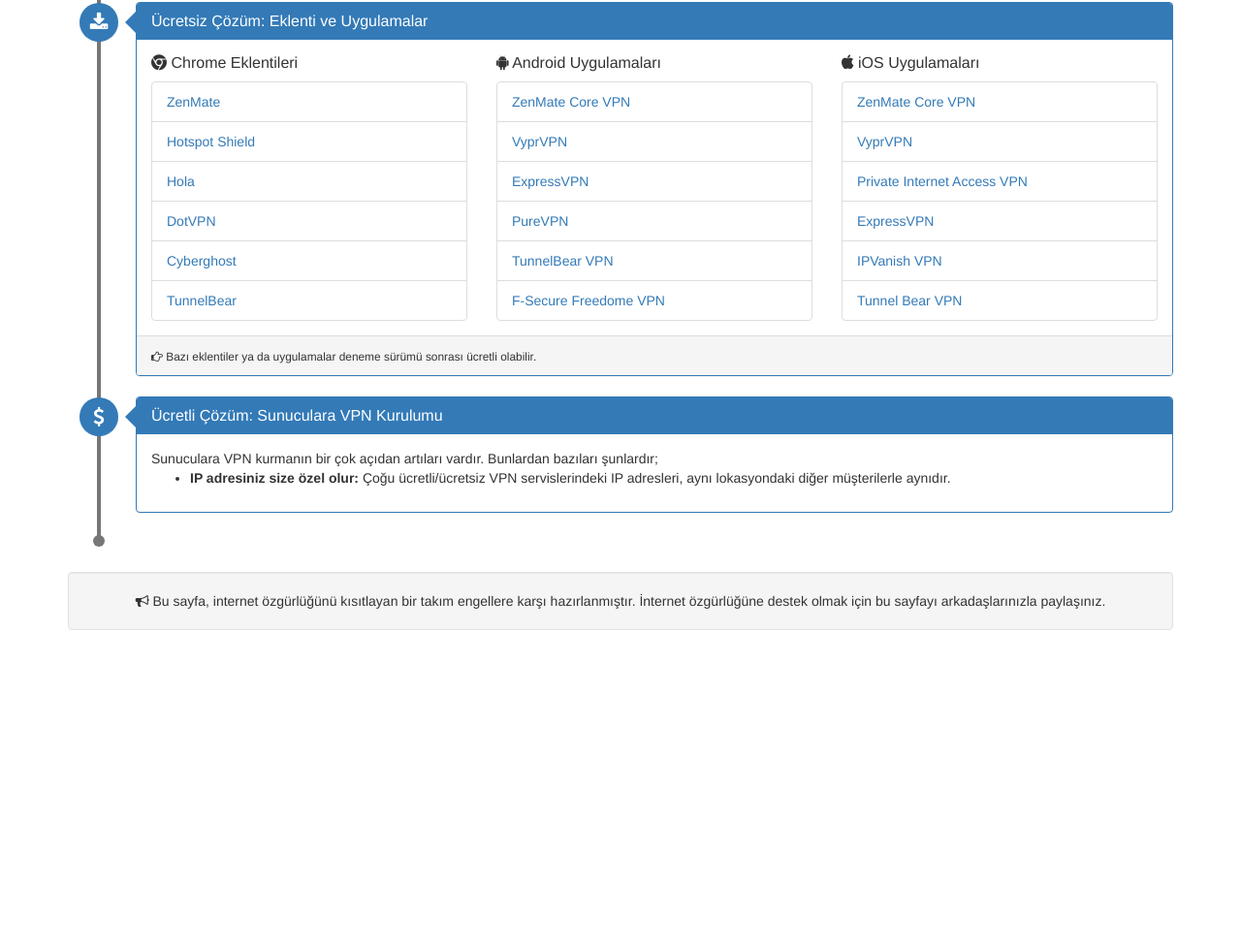
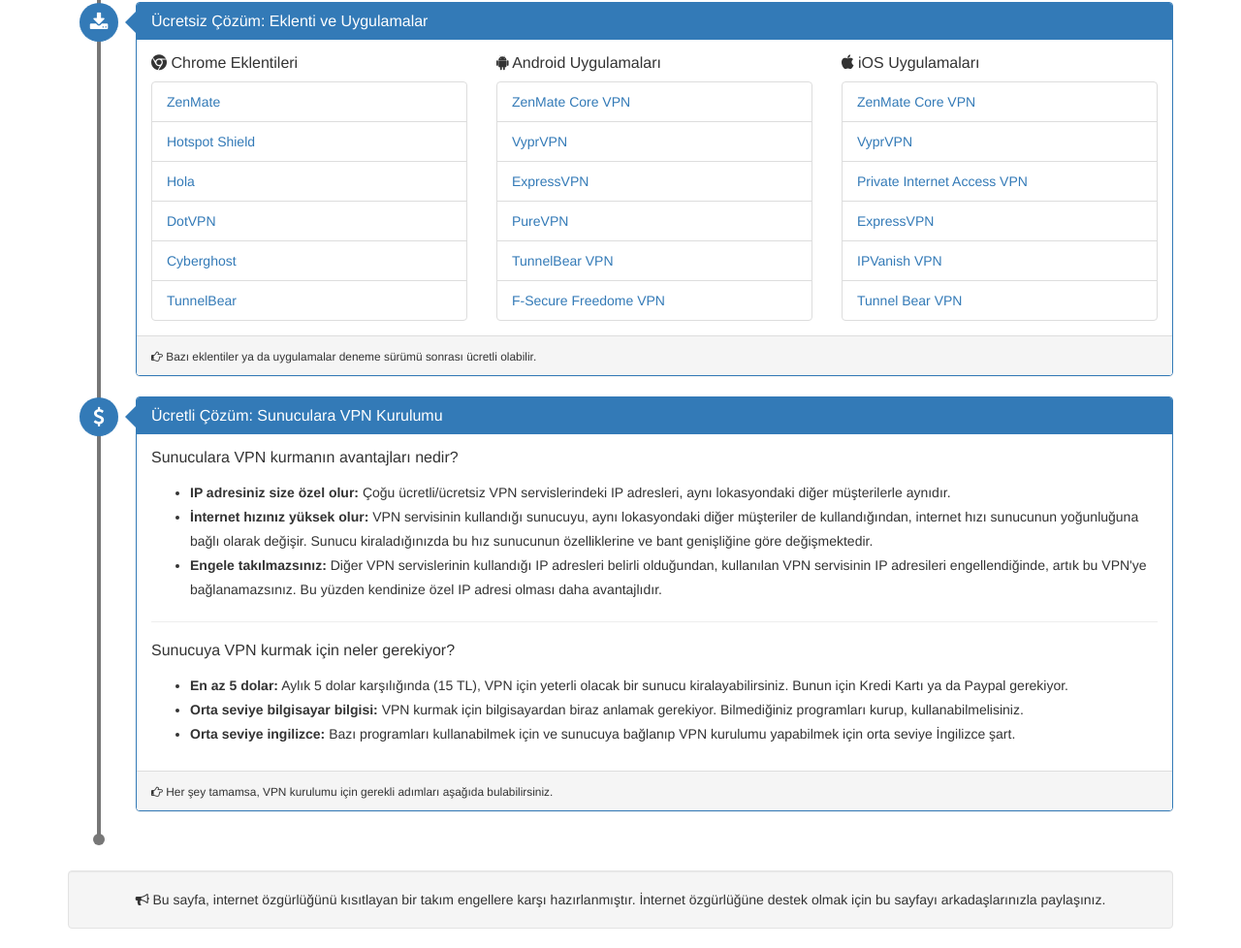
Before and after one commit to vpnkurulumu/vpnkurulumu.github.io, a plain HTML site: page index.html in a window 1280 px wide. Shown: the part 254-1232 px from the top of the page at 97% size. Before the commit the page ends 924 px from the top, so only its background shows below. Drawn offline with nearby package versions, Linux system fonts and the light colour scheme.

Commit message:
Update index.html

```diff
--- a/index.html
+++ b/index.html
@@ -100,6 +100,15 @@
         margin: 0;
         margin-top: 10px;
     }
+
+    .description {
+            line-height: 25px;
+    }
+
+    .description h2 {
+        margin-bottom: 15px;
+    }
+
     </style>
 </head>
 <body>
@@ -229,15 +238,29 @@ iOS Uygulamaları</h2>
             <!-- /Heading -->
 
             <!-- Body -->
-            <div class="panel-body">
-                Sunuculara VPN kurmanın bir çok açıdan artıları vardır. Bunlardan bazıları şunlardır;
+            <div class="panel-body description">
+                <h2 class="panel-title">Sunuculara VPN kurmanın avantajları nedir?</h2>
                 <ul>
                     <li><b>IP adresiniz size özel olur:</b> Çoğu ücretli/ücretsiz VPN servislerindeki IP adresleri, aynı lokasyondaki diğer müşterilerle aynıdır.</li>
+                    <li><b>İnternet hızınız yüksek olur:</b> VPN servisinin kullandığı sunucuyu, aynı lokasyondaki diğer müşteriler de kullandığından, internet hızı sunucunun yoğunluğuna bağlı olarak değişir. Sunucu kiraladığınızda bu hız sunucunun özelliklerine ve bant genişliğine göre değişmektedir.</li>
+                    <li><b>Engele takılmazsınız:</b> Diğer VPN servislerinin kullandığı IP adresleri belirli olduğundan, kullanılan VPN servisinin IP adresileri engellendiğinde, artık bu VPN'ye bağlanamazsınız. Bu yüzden kendinize özel IP adresi olması daha avantajlıdır.</li>
+                </ul>
+
+                <hr />
+
+                <h2 class="panel-title">Sunucuya VPN kurmak için neler gerekiyor?</h2>
+                <ul>
+                    <li><b>En az 5 dolar:</b> Aylık 5 dolar karşılığında (15 TL), VPN için yeterli olacak bir sunucu kiralayabilirsiniz. Bunun için Kredi Kartı ya da Paypal gerekiyor.</li>
+                    <li><b>Orta seviye bilgisayar bilgisi:</b> VPN kurmak için bilgisayardan biraz anlamak gerekiyor. Bilmediğiniz programları kurup, kullanabilmelisiniz.</li>
+                    <li><b>Orta seviye ingilizce:</b> Bazı programları kullanabilmek için ve sunucuya bağlanıp VPN kurulumu yapabilmek için orta seviye İngilizce şart.</li>
                 </ul>
             </div>
             <!-- /Body -->
 
 
+      <div class="panel-footer">
+                <small><i class="fa fa-hand-o-right" aria-hidden="true"></i> Her şey tamamsa, VPN kurulumu için gerekli adımları aşağıda bulabilirsiniz.</small>
+            </div>
         </article>
         <!-- /Panel -->
 
```
